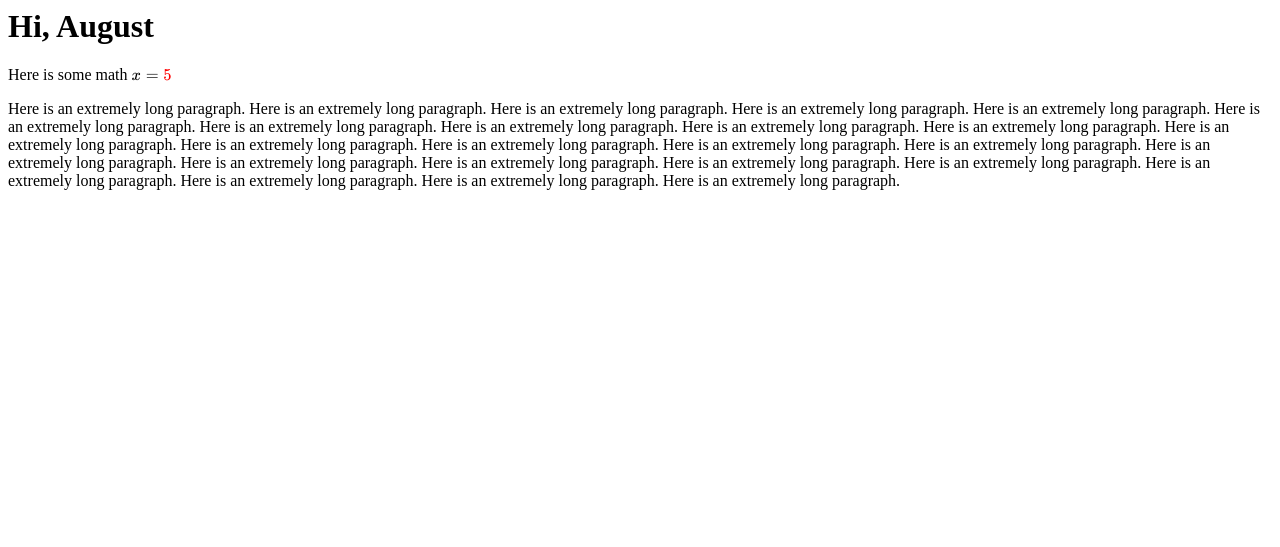
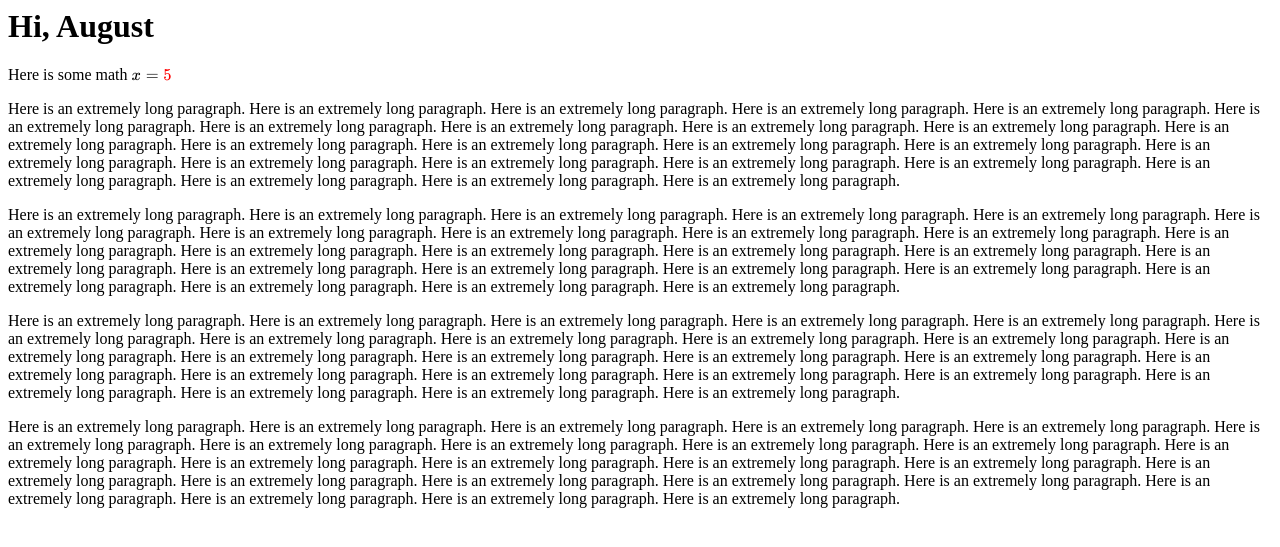
Before and after one commit to NathanFaulkner/encyclopedia, a Flask app: page /hello in a window 1280 px wide. Shown: the top 547 px of the page. Run offline with Flask 2, Linux system fonts and the light colour scheme; parts of the project's set-up code (start-up, migrations or seed data) failed here and were passed over.

Commit message:
Just before changing to a query model

```diff
--- a/app/routes.py
+++ b/app/routes.py
@@ -1,25 +1,71 @@
 from flask import render_template, flash, redirect, url_for, request
 #from flask_login import current_user, login_user, logout_user, login_required
 from werkzeug.urls import url_parse
-from app import app, db
-from app.sections import Section
+from app import app, db, books, sections
+import inspect
+
 
 
 @app.route('/')
 @app.route('/index')
 def index():
     user = {'username': 'August'}
-    return render_template('base.html', user=user, title='Home', site_name=app.config['SITE_NAME'])
+    path_for_iframe = 'hello'
+    toc = books.Algebra2.subdivisions
+    return render_template('base.html', user=user, title='Home',
+        site_name=app.config['SITE_NAME'], src=path_for_iframe, toc=toc)
 
 @app.route('/hello')
 def hello():
     user = {'username': 'August'}
-    return render_template('hello.html', user=user, title='Home', site_name=app.config['SITE_NAME'])
+    return render_template('hello.html', user=user, title='Home',
+        site_name=app.config['SITE_NAME'])
 
-@app.route('/section/<chapter_number>/<section_number>')
-def book_section(chapter_number, section_number):
-    section = Section('/sections/factoring-coeff-of-one.html')
-    section.chapter_number = section_number
-    section.section_number = chapter_number
-    section.name = 'Factoring: Level 1'
-    return render_template(section.template_path)
+@app.route('/factoring1')
+def factoring1():
+    template_path = sections.factoring1.d['template_path']
+    return render_template(template_path + '.html')
+
+@app.route('/polynomials')
+def polynomials():
+    template_path = sections.polynomials.d['template_path']
+    return render_template(template_path + '.html')
+
+# @app.route('/<book_name>/<chapter_number>/<section_number>')
+# def book_section(book_name, chapter_number, section_number):
+#     user = {'username': 'August'}
+#     book = getattr(books, book_name)
+#     #section = book.structure[0][0]
+#     path_for_iframe = '/sections/factoring-coeff-of-one'
+#     toc = [ \
+#     ['Chapter', '#', [['Section', '#'], ['Section2', '#'], ['Section3', '#']]], \
+#     ['Chapter', '#', [['Section', '#'], ['Section2', '#']]], \
+#     ['Chapter', '#', [['Section', '#'], ['Section2', '#']]], \
+#     ]
+#     return render_template('base.html', user=user, title='book.name',
+#         site_name=app.config['SITE_NAME'], src=url_for(path_for_iframe))
+
+@app.route('/<book_name>/<chapter_number>')
+def book_chapter(book_name, chapter_number):
+    user = {'username': 'August'}
+    book = getattr(books, book_name)
+    main = book.subdivisions[1]
+    chapter = main.subdivisions[int(chapter_number) - 1]
+    path_for_iframe = chapter.view_name
+    toc = main.subdivisions
+    return render_template('base.html', user=user, title='chapter.name',
+        site_name=app.config['SITE_NAME'], src=url_for(path_for_iframe), toc=toc,
+        book_name=book_name)
+
+@app.route('/<book_name>/<chapter_number>/<section_number>')
+def book_section(book_name, chapter_number, section_number):
+    user = {'username': 'August'}
+    book = getattr(books, book_name)
+    main = book.subdivisions[1]
+    chapter = main.subdivisions[int(chapter_number) - 1]
+    section = chapter.subdivisions[int(section_number) - 1]
+    path_for_iframe = section.view_name
+    toc = book.subdivisions
+    return render_template('base.html', user=user, title='section.name',
+        site_name=app.config['SITE_NAME'], src=url_for(path_for_iframe), toc=toc,
+        book_name=book_name)
--- a/app/sections.py
+++ /dev/null
@@ -1,3 +0,0 @@
-class Section():
-    def __init__(self, path):
-        self.template_path = path #relative to folder templates
--- /dev/null
+++ b/app/sections/__init__.py
@@ -0,0 +1 @@
+__all__ = ['factoring1', 'polynomials']
--- /dev/null
+++ b/app/sections/factoring1.py
@@ -0,0 +1,5 @@
+d = { \
+'view_name' : 'factoring1', \
+'name' : "Factoring - Level 1", \
+'template_path' : '/sections/factoring-coeff-of-one'
+}
--- /dev/null
+++ b/app/sections/polynomials.py
@@ -0,0 +1,5 @@
+d = { \
+'view_name' : 'polynomials', \
+'name' : "Polynomials", \
+'template_path' : '/sections/polynomials-intro'
+}
--- a/app/templates/hello.html
+++ b/app/templates/hello.html
@@ -38,4 +38,85 @@
   Here is an extremely long paragraph.
   Here is an extremely long paragraph.
 </p>
+
+<p>
+  Here is an extremely long paragraph.
+  Here is an extremely long paragraph.
+  Here is an extremely long paragraph.
+  Here is an extremely long paragraph.
+  Here is an extremely long paragraph.
+  Here is an extremely long paragraph.
+  Here is an extremely long paragraph.
+  Here is an extremely long paragraph.
+  Here is an extremely long paragraph.
+  Here is an extremely long paragraph.
+  Here is an extremely long paragraph.
+  Here is an extremely long paragraph.
+  Here is an extremely long paragraph.
+  Here is an extremely long paragraph.
+  Here is an extremely long paragraph.
+  Here is an extremely long paragraph.
+  Here is an extremely long paragraph.
+  Here is an extremely long paragraph.
+  Here is an extremely long paragraph.
+  Here is an extremely long paragraph.
+  Here is an extremely long paragraph.
+  Here is an extremely long paragraph.
+  Here is an extremely long paragraph.
+  Here is an extremely long paragraph.
+</p>
+
+<p>
+  Here is an extremely long paragraph.
+  Here is an extremely long paragraph.
+  Here is an extremely long paragraph.
+  Here is an extremely long paragraph.
+  Here is an extremely long paragraph.
+  Here is an extremely long paragraph.
+  Here is an extremely long paragraph.
+  Here is an extremely long paragraph.
+  Here is an extremely long paragraph.
+  Here is an extremely long paragraph.
+  Here is an extremely long paragraph.
+  Here is an extremely long paragraph.
+  Here is an extremely long paragraph.
+  Here is an extremely long paragraph.
+  Here is an extremely long paragraph.
+  Here is an extremely long paragraph.
+  Here is an extremely long paragraph.
+  Here is an extremely long paragraph.
+  Here is an extremely long paragraph.
+  Here is an extremely long paragraph.
+  Here is an extremely long paragraph.
+  Here is an extremely long paragraph.
+  Here is an extremely long paragraph.
+  Here is an extremely long paragraph.
+</p>
+
+<p>
+  Here is an extremely long paragraph.
+  Here is an extremely long paragraph.
+  Here is an extremely long paragraph.
+  Here is an extremely long paragraph.
+  Here is an extremely long paragraph.
+  Here is an extremely long paragraph.
+  Here is an extremely long paragraph.
+  Here is an extremely long paragraph.
+  Here is an extremely long paragraph.
+  Here is an extremely long paragraph.
+  Here is an extremely long paragraph.
+  Here is an extremely long paragraph.
+  Here is an extremely long paragraph.
+  Here is an extremely long paragraph.
+  Here is an extremely long paragraph.
+  Here is an extremely long paragraph.
+  Here is an extremely long paragraph.
+  Here is an extremely long paragraph.
+  Here is an extremely long paragraph.
+  Here is an extremely long paragraph.
+  Here is an extremely long paragraph.
+  Here is an extremely long paragraph.
+  Here is an extremely long paragraph.
+  Here is an extremely long paragraph.
+</p>
 {% endblock %}
--- a/app/templates/sections/factoring-coeff-of-one.html
+++ b/app/templates/sections/factoring-coeff-of-one.html
@@ -12,7 +12,7 @@
   <b>trinomial</b> with a <b>leading coefficient</b> of 1.
 </p>
 
-<div style="background-color: light green">
+<div style="background-color: green">
   <h2>Practice</h2>
   <p>
     Some content coming soon.
```
Also changed, not shown: app/books.py (added, +50 -0 lines), app/static/css/main.css (+19 -4 lines), app/templates/base.html (+43 -8 lines), app/templates/sections/polynomials-intro.html (added, +16 -0 lines), config.py (+10 -4 lines), app/templates/trash.html (renamed from app/templates/index.html), 1 other file.
